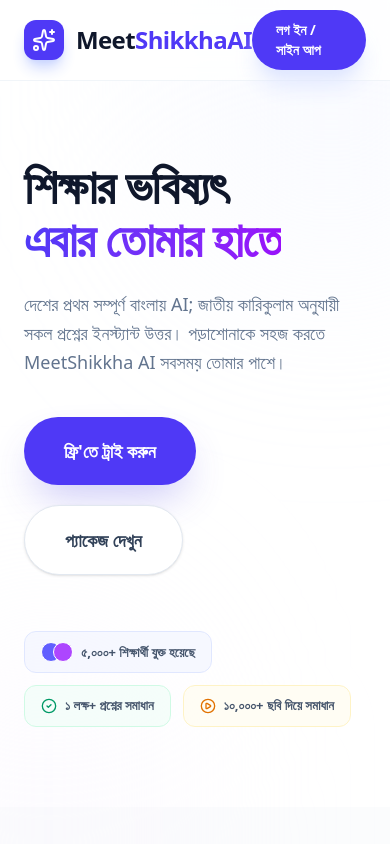
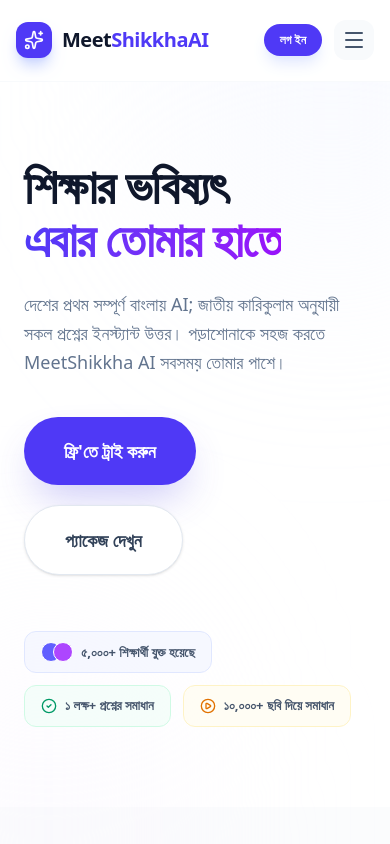
Before and after one commit to hossainchisty/MeetShikkha-AI, a Next.js app: page / in a window 390 px wide. Shown: the top 844 px of the page. Built offline with nearby package versions, Linux system fonts and the light colour scheme.

Commit message:
style: change mobile view responsevive

```diff
--- a/app/page.tsx
+++ b/app/page.tsx
@@ -9,11 +9,13 @@
   Copy,
   FlaskConical,
   Languages,
+  Menu,
   Microscope,
   PlayCircle,
   Sparkles,
   ThumbsDown,
   ThumbsUp,
+  X,
   Zap
 } from 'lucide-react';
 import Link from 'next/link';
@@ -78,6 +80,7 @@
 
 export default function LandingPage() {
   const [openFaq, setOpenFaq] = useState<number | null>(null);
+  const [isMenuOpen, setIsMenuOpen] = useState(false);
 
   return (
     <div className="min-h-screen bg-white font-sans text-slate-900 selection:bg-indigo-100 selection:text-indigo-600">
@@ -89,29 +92,78 @@
       </div>
 
       {/* Navigation */}
-      <nav className="fixed top-0 left-0 right-0 z-50 bg-white/80 backdrop-blur-xl border-b border-slate-100">
-        <div className="max-w-7xl mx-auto px-6 h-20 flex items-center justify-between">
-          <div className="flex items-center gap-3">
-            <div className="w-10 h-10 rounded-xl bg-indigo-600 flex items-center justify-center text-white shadow-lg shadow-indigo-200">
-              <Sparkles className="w-6 h-6" />
+      <nav className="fixed top-0 left-0 right-0 z-50 bg-white/90 backdrop-blur-2xl border-b border-slate-100/50">
+        <div className="max-w-7xl mx-auto px-4 sm:px-6 lg:px-8">
+          <div className="flex items-center justify-between h-20">
+            {/* Logo */}
+            <div className="flex items-center gap-2.5 sm:gap-3 shrink-0">
+              <div className="w-9 h-9 sm:w-10 sm:h-10 rounded-xl bg-indigo-600 flex items-center justify-center text-white shadow-lg shadow-indigo-200">
+                <Sparkles className="w-5 h-5 sm:w-6 sm:h-6" />
               </div>
-            <span className="text-2xl font-black tracking-tight text-slate-900 font-inter">Meet<span className="text-indigo-600">ShikkhaAI</span></span>
+              <span className="text-xl sm:text-2xl font-black tracking-tight text-slate-900 font-inter">
+                Meet<span className="text-indigo-600">ShikkhaAI</span>
+              </span>
             </div>
 
-          {/* <div className="hidden lg:flex items-center gap-10">
-            <a href="#features" className="text-sm font-bold text-slate-500 hover:text-indigo-600 transition-colors">Features</a>
+            {/* Desktop Navigation */}
+            <div className="hidden md:flex items-center gap-8 lg:gap-10">
               <a href="#subjects" className="text-sm font-bold text-slate-500 hover:text-indigo-600 transition-colors">Subjects</a>
               <a href="#pricing" className="text-sm font-bold text-slate-500 hover:text-indigo-600 transition-colors">Pricing</a>
               <a href="#faq" className="text-sm font-bold text-slate-500 hover:text-indigo-600 transition-colors">FAQ</a>
-          </div> */}
-
-          <div className="flex items-center gap-4">
               <Link
                 href="/ai"
                 className="bg-indigo-600 text-white px-6 py-2.5 rounded-full font-bold text-sm hover:bg-indigo-700 transition-all active:scale-95 shadow-xl shadow-indigo-100"
               >
                 লগ ইন / সাইন আপ
               </Link>
+            </div>
+
+            {/* Mobile Menu Button */}
+            <div className="md:hidden flex items-center gap-3">
+              <Link
+                href="/chat"
+                className="bg-indigo-600 text-white px-4 py-2 rounded-full font-bold text-xs hover:bg-indigo-700 transition-all active:scale-95 shadow-lg shadow-indigo-100"
+              >
+                লগ ইন
+              </Link>
+              <button
+                onClick={() => setIsMenuOpen(!isMenuOpen)}
+                className="p-2 rounded-xl bg-slate-50 text-slate-600 hover:text-indigo-600 hover:bg-indigo-50 transition-all"
+                aria-label="Toggle menu"
+              >
+                {isMenuOpen ? <X size={24} /> : <Menu size={24} />}
+              </button>
+            </div>
+          </div>
+        </div>
+
+        {/* Mobile Navigation Menu */}
+        <div
+          className={`md:hidden overflow-hidden transition-all duration-300 ease-in-out bg-white border-t border-slate-100 ${isMenuOpen ? 'max-h-[300px] opacity-100' : 'max-h-0 opacity-0'
+            }`}
+        >
+          <div className="px-4 py-6 space-y-4">
+            <a
+              href="#subjects"
+              onClick={() => setIsMenuOpen(false)}
+              className="block px-4 py-2 text-base font-bold text-slate-600 hover:text-indigo-600 hover:bg-indigo-50 rounded-xl transition-all"
+            >
+              Subjects
+            </a>
+            <a
+              href="#pricing"
+              onClick={() => setIsMenuOpen(false)}
+              className="block px-4 py-2 text-base font-bold text-slate-600 hover:text-indigo-600 hover:bg-indigo-50 rounded-xl transition-all"
+            >
+              Pricing
+            </a>
+            <a
+              href="#faq"
+              onClick={() => setIsMenuOpen(false)}
+              className="block px-4 py-2 text-base font-bold text-slate-600 hover:text-indigo-600 hover:bg-indigo-50 rounded-xl transition-all"
+            >
+              FAQ
+            </a>
           </div>
         </div>
       </nav>
```
Also changed, not shown: app/chat/page.tsx (renamed from app/ai/page.tsx). Lines whose indentation alone changed are shown as unchanged.
